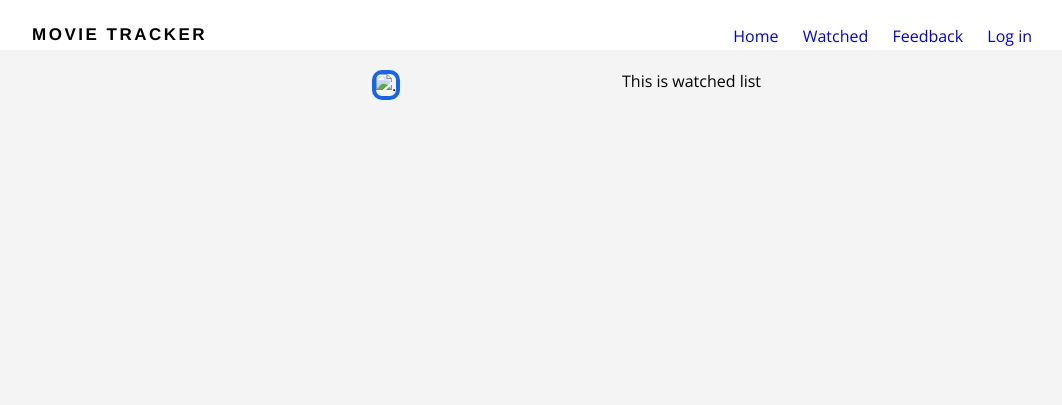
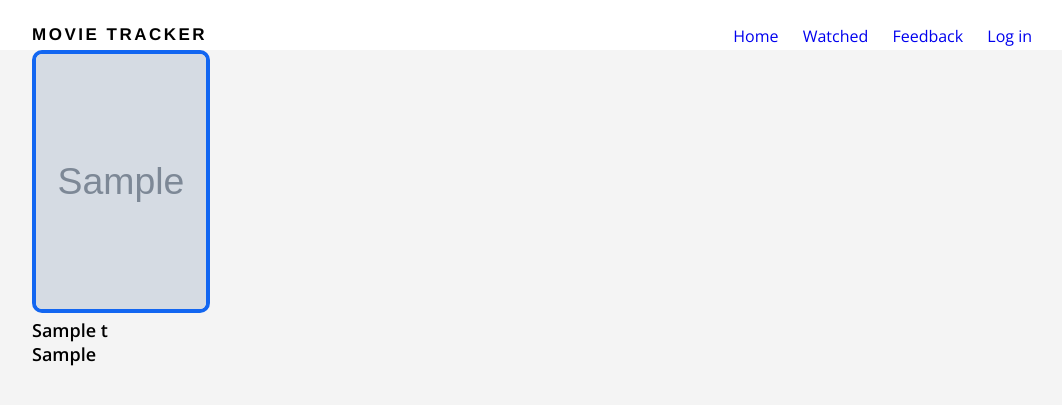
Before and after one commit to parikshitghodake/learning_flask, a Flask app: page /watched in a window 1280 px wide. Shown: the top 405 px of the page, without its empty margins (108-1170 px from the left). Run offline with Flask 2, Linux system fonts and the light colour scheme; tables that the repository leaves empty hold one stand-in row (values such as "Sample post"); grey boxes marked "Sample" are stand-in pictures.

Commit message:
Display watched list

```diff
--- a/models.py
+++ b/models.py
@@ -53,7 +53,7 @@ class MovieInfo(db.Model):
     self.title = title.title()
     self.year = year.title()
     self.plot = plot.title()
-    self.poster = poster.title()
+    self.poster = poster
 
 
 class Movie(object):
--- a/routes.py
+++ b/routes.py
@@ -80,7 +80,7 @@ def add_numbers():
 
 @app.route("/watched")
 def watched():
-	watchedMovies = MovieInfo.query.all()#db.execute('SELECT title , poster from movieinfo_t')
+	watchedMovies = MovieInfo.query.all()#.filter_by(id=1)#db.execute('SELECT title , poster from movieinfo_t')
 	return render_template("watched.html" , watchedMovies = watchedMovies)
 
 
--- a/templates/home.html
+++ b/templates/home.html
@@ -67,9 +67,9 @@
 			   			<div id="imdbName">Rotten Tomatoes</div>
 			   			<div id=RTScore>{{movienameExact['tomatoRating']}}</div>
 			   			<div id=avg>Avg Score </div>
-			   			 {{ form.watched(class="btn-primary")}}
-
-		   		</div>
+			   			 <!-- {{ form.watched(class="btn-primary")}}  -->
+		   			</div>
+						{{ form.watched(class="btn-primary")}}
 		   		<div>
 
 		   		</div>
--- a/templates/watched.html
+++ b/templates/watched.html
@@ -5,19 +5,17 @@
 	<main class = "hero-section">
 	  <div class = "container">
 
-	    	  <div class="section-tabs" >
-	    	  </div>
+	    	  <div class="section-tabs" style="width: 800px" >
 
-
-	    	  	  <div class="section-map">
 	  				<div class="nav">
-	  					This is watched list
-	  					<div class="posterSection" style="float:left;width: 220px; padding-right: 30px;">
-		   			<img src="{{watchedMovies['poster']}}" style="height: 330px ;width: 220px;border: 4px solid #1266f1; border-radius: 10px;" alt='.'>
-
+	  					{% for movie in watchedMovies %}
+	  					<div class="posterSection" style="float:left;width: 170px;max-height: 320px; padding-right: 30px;padding-bottom: 20px;">
+		   			<img src="{{movie.poster}}" style="height: 255px ;width: 170px;border: 4px solid #1266f1; border-radius: 10px;" alt='.'>
+		   			<div id="Title" style="font-size: 18px;font-weight: bold;">{{movie.title}}</div>
+		   			<div id="year" style="font-size: 18px;font-weight: bold;">{{movie.year}}</div>
 	  				</div>
+	  					{% endfor %}
 	  			</div>
-
 	  </div>
 	 </main>
 	 {% endblock %}
```
Also changed, not shown: 1 other file.
